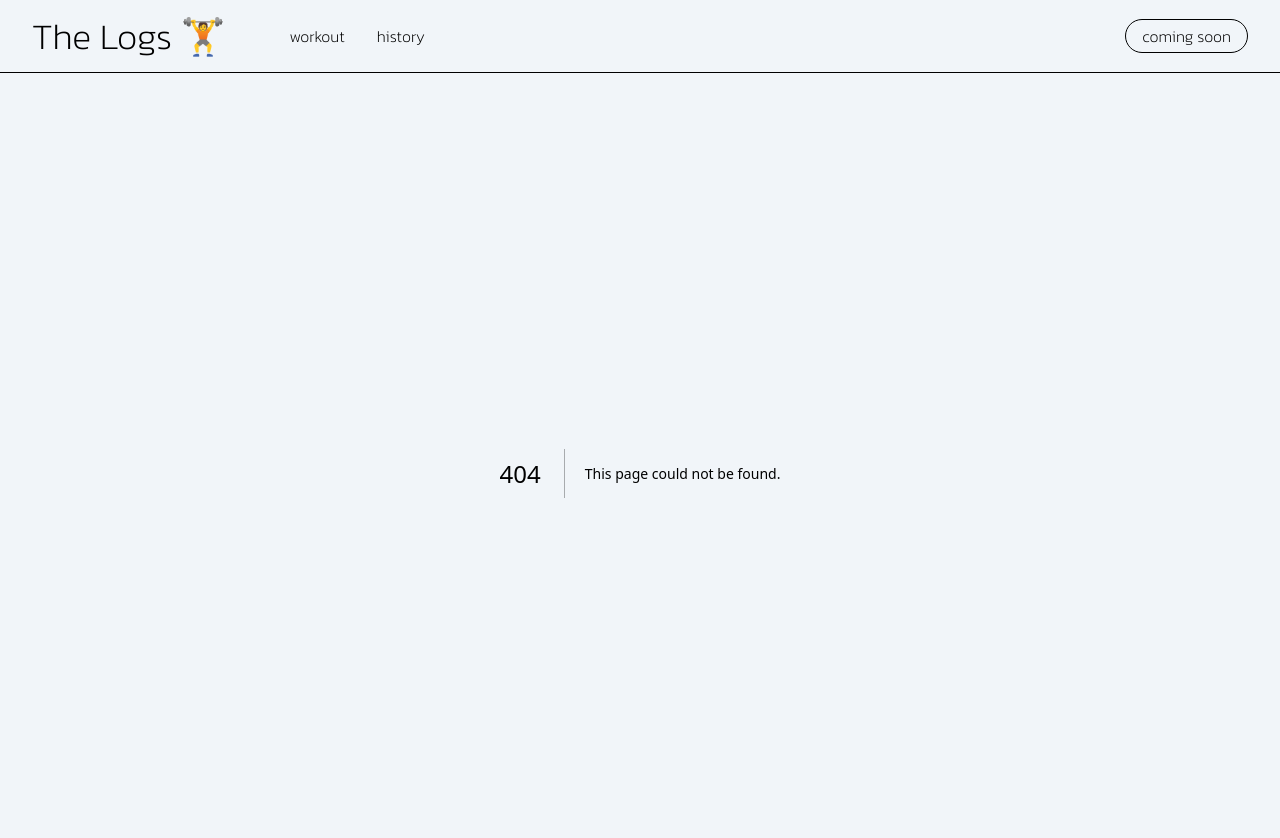
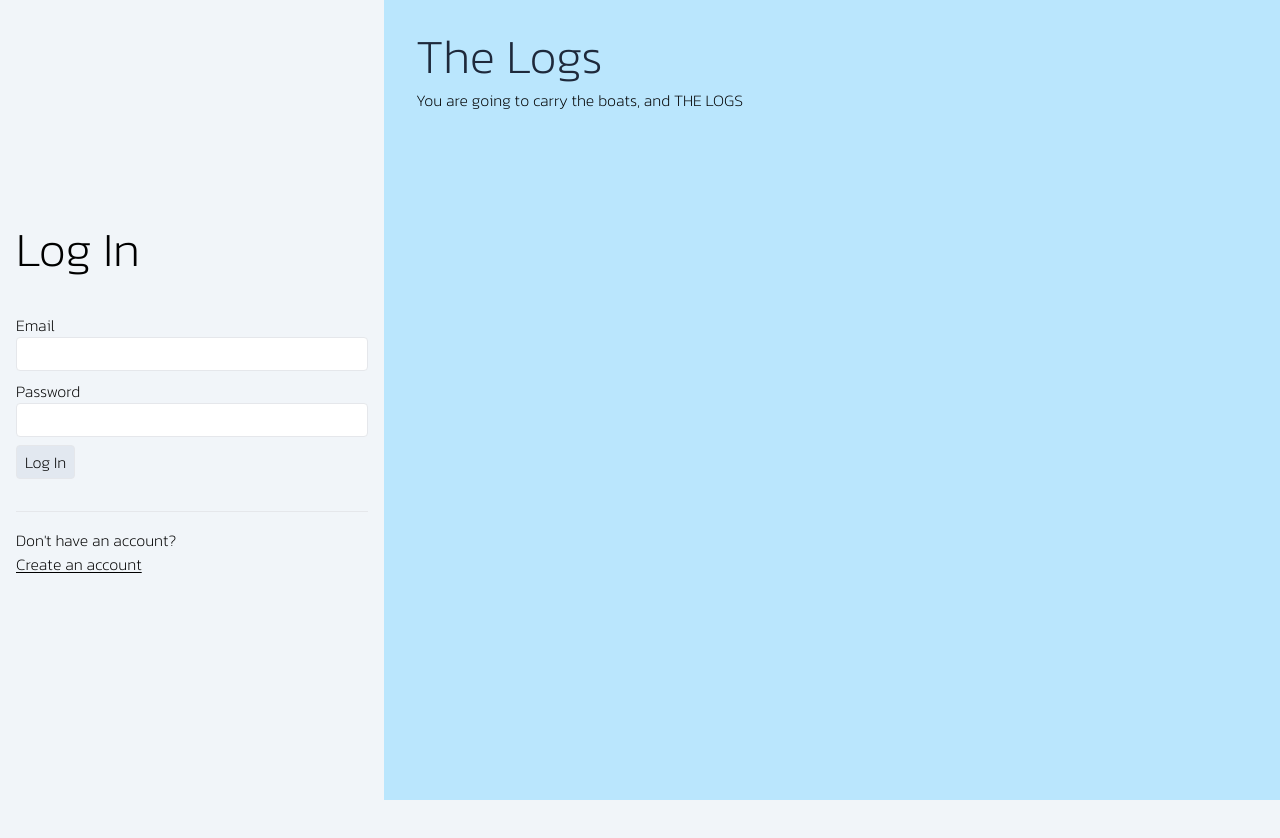
Before and after one commit to dannygrimmig/workout-app, a Next.js app: page /auth in a window 1280 px wide. Before the commit this address had no page. Shown: the top 838 px of the page. After the commit the page ends 800 px from the top, so only its background shows below. Built offline with nearby package versions, Linux system fonts and the light colour scheme.

Commit message:
file structure | update directory and layouts to remove nav from auth page.

```diff
--- /dev/null
+++ b/app/(authenticated)/layout.tsx
@@ -0,0 +1,25 @@
+import "../globals.css";
+
+import { Kanit } from "next/font/google";
+import { NavBar } from "../ui/nav";
+
+const kanit = Kanit({
+  weight: ["200", "400", "600"],
+  style: ["normal"],
+  subsets: ["latin"],
+});
+
+export default function RootLayout({
+  children,
+}: Readonly<{
+  children: React.ReactNode;
+}>) {
+  return (
+    <html lang="en">
+      <body className={`${kanit.className} bg-slate-100 font-light`}>
+        <NavBar />
+        {children}
+      </body>
+    </html>
+  );
+}
--- a/app/page.tsx
+++ b/app/(authenticated)/page.tsx
@@ -1,4 +1,4 @@
-import { NewWorkout } from "./ui/Dashboard/NewWorkout";
+import { NewWorkout } from "../ui/Dashboard/NewWorkout";
 
 export default function Home() {
   return (
--- /dev/null
+++ b/app/(unauthenticated)/auth/layout.tsx
@@ -0,0 +1,23 @@
+import "../../globals.css";
+
+import { Kanit } from "next/font/google";
+
+const kanit = Kanit({
+  weight: ["200", "400", "600"],
+  style: ["normal"],
+  subsets: ["latin"],
+});
+
+export default function RootLayout({
+  children,
+}: Readonly<{
+  children: React.ReactNode;
+}>) {
+  return (
+    <html lang="en">
+      <body className={`${kanit.className} bg-slate-100 font-light`}>
+        {children}
+      </body>
+    </html>
+  );
+}
--- /dev/null
+++ b/app/(unauthenticated)/auth/page.tsx
@@ -0,0 +1,16 @@
+import { Authentication } from "@/app/ui/Auth/authForm";
+import * as React from "react";
+
+import { Metadata } from "next";
+
+export const metadata: Metadata = {
+  title: "Auth",
+};
+
+export default function Page() {
+  return (
+    <main>
+      <Authentication />
+    </main>
+  );
+}
--- a/app/layout.tsx
+++ b/app/layout.tsx
@@ -1,7 +1,6 @@
+import "./globals.css";
+
 import type { Metadata } from "next";
-import { Kanit } from "next/font/google";
-import "./globals.css";
-import { NavBar } from "./ui/nav";
 
 export const metadata: Metadata = {
   title: {
@@ -13,12 +12,6 @@ export const metadata: Metadata = {
   keywords: ["gym", "workout", "tracking"],
 };
 
-const kanit = Kanit({
-  weight: ["200", "400", "600"],
-  style: ["normal"],
-  subsets: ["latin"],
-});
-
 export default function RootLayout({
   children,
 }: Readonly<{
@@ -26,10 +19,7 @@ export default function RootLayout({
 }>) {
   return (
     <html lang="en">
-      <body className={`${kanit.className} bg-slate-100 font-light`}>
-        <NavBar />
-        {children}
-      </body>
+      <body>{children}</body>
     </html>
   );
 }
--- /dev/null
+++ b/app/ui/Auth/authForm.tsx
@@ -0,0 +1,74 @@
+"use client";
+import * as React from "react";
+
+export function Authentication() {
+  // managed
+  const [form, setForm] = React.useState({ username: "", password: "" });
+  const [isLogIn, setIsLogIn] = React.useState(true);
+
+  // derived
+  const actionText = isLogIn ? "Log In" : "Sign Up";
+
+  return (
+    <div className="grid sm:grid-cols-10 min-h-screen">
+      <div className="sm:col-span-4 lg:col-span-3 h-screen flex flex-col gap-8 justify-center px-4 sm:sticky top-0">
+        <div className="flex justify-between">
+          <h1 className="text-5xl">{actionText}</h1>
+          <h2 className="text-5xl font-header text-slate-800 mb-2 sm:invisible">
+            The Logs
+          </h2>
+        </div>
+
+        <form
+          className="flex flex-col gap-2"
+          onSubmit={() => console.log("submit")}
+        >
+          <div>
+            <label htmlFor="email">Email</label>
+            <input
+              type="text"
+              name="email"
+              autoComplete="email"
+              className="border rounded px-2 py-1 w-full"
+            />
+          </div>
+
+          <div>
+            <p>Password</p>
+            <input
+              type="password"
+              name="password"
+              className="border rounded px-2 py-1 w-full"
+            />
+          </div>
+
+          <button
+            type="submit"
+            className="block border rounded px-2 py-1 w-max bg-slate-200"
+          >
+            {actionText}
+          </button>
+        </form>
+        <div className="pt-4 border-t">
+          <p>{isLogIn ? "Don't have" : "Already have"} an account?</p>
+
+          <button
+            onClick={() => {
+              setIsLogIn(!isLogIn);
+            }}
+            className="p-0 m-0 underline w-max decoration-1 underline-offset-2"
+          >
+            {isLogIn ? "Create an account" : "Log in"}
+          </button>
+        </div>
+      </div>
+
+      <div className="bg-sky-200 sm:col-span-6 lg:col-span-7 p-8 flex flex-col gap-8">
+        <div>
+          <h2 className="text-5xl font-header text-slate-800 mb-2">The Logs</h2>
+          <p>You are going to carry the boats, and THE LOGS</p>
+        </div>
+      </div>
+    </div>
+  );
+}
```
Also changed, not shown: app/(authenticated)/history/page.tsx (renamed from app/history/page.tsx, +4 -4 lines), app/(authenticated)/workout/page.tsx (renamed from app/workout/page.tsx, +4 -4 lines), app/(authenticated)/premium/page.tsx (renamed from app/premium/page.tsx).
